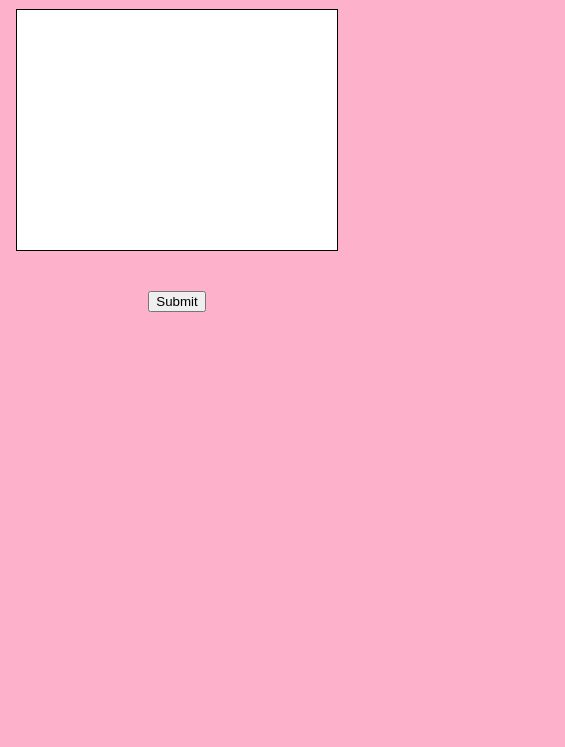
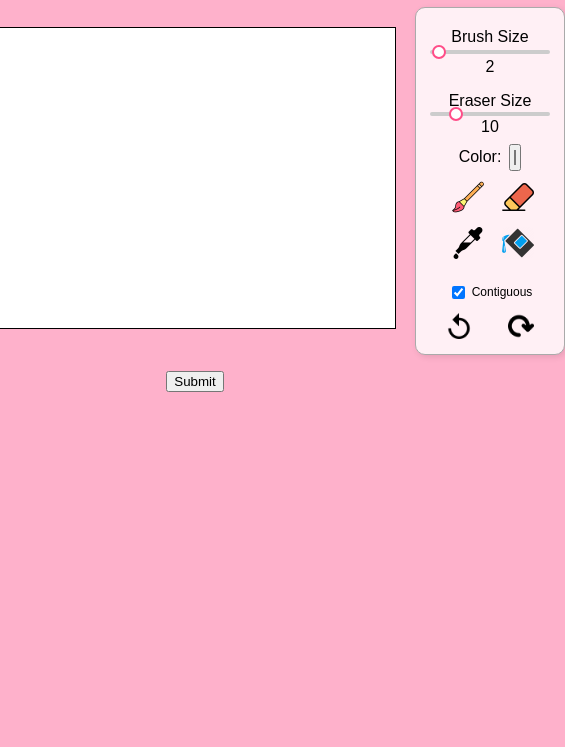
Before and after one commit to takebadoodles/doodle-test, a website: page index.html in a window 390 px wide. Shown: the part 97-844 px from the top of the page, 565 px wide, since content can reach past the window. Drawn offline with Linux system fonts and the light colour scheme.

Commit message:
mobile ui fix maybe????!??!?

```diff
--- a/index.html
+++ b/index.html
@@ -49,6 +49,23 @@
             height: 32px;
             vertical-align: middle;
             cursor: pointer;
+        }
+
+        #tools {
+            position: absolute;
+            top: 40%;
+            left: calc(50% + 220px); /* same horizontal positioning */
+            transform: translateY(-50%); /* 💡 vertically center it */
+
+            background: #fff0f5;
+            padding: 12px;
+            border: 1px solid #aaa;
+            border-radius: 10px;
+            box-shadow: 2px 2px 6px rgba(0, 0, 0, 0.1);
+            display: flex;
+            flex-direction: column;
+            align-items: center;
+            gap: 12px;
         }
 
         @media (max-width: 600px) {
@@ -312,70 +329,10 @@
             flex-wrap: wrap;
         }
 
-        @media (max-width: 600px) {
-            body {
-                font-size: 14px;
-                padding: 1rem;
-                margin: 0;
-            }
-
-            #mainArea {
-                flex-direction: column;
-                align-items: center;
-                justify-content: center;
-                gap: 1rem;
-                width: 100%;
-                padding: 0;
-                margin: 0 auto;
-                box-sizing: border-box;
-                overflow-x: hidden;
-            }
-
-            canvas {
-                width: 100%;
-                max-width: 320px;
-                height: auto;
-            }
-
-            #tools {
-                position: relative;
-                left: auto;
-                top: auto;
-                transform: none;
-                width: 100%;
-                max-width: 320px;
-                margin: 0 auto;
-                background: #fff0f5;
-                padding: 12px;
-                border: 1px solid #aaa;
-                border-radius: 10px;
-                box-shadow: 2px 2px 6px rgba(0, 0, 0, 0.1);
-                display: flex;
-                flex-direction: column;
-                align-items: center;
-                gap: 12px;
-                box-sizing: border-box;
-            }
-        }
-
-
-
-        #tools {
-            position: absolute;
-            top: 40%;
-            left: calc(50% + 220px); /* same horizontal positioning */
-            transform: translateY(-50%); /* 💡 vertically center it */
-
-            background: #fff0f5;
-            padding: 12px;
-            border: 1px solid #aaa;
-            border-radius: 10px;
-            box-shadow: 2px 2px 6px rgba(0, 0, 0, 0.1);
-            display: flex;
-            flex-direction: column;
-            align-items: center;
-            gap: 12px;
-        }
+
+
+
+
 
 
 
```
